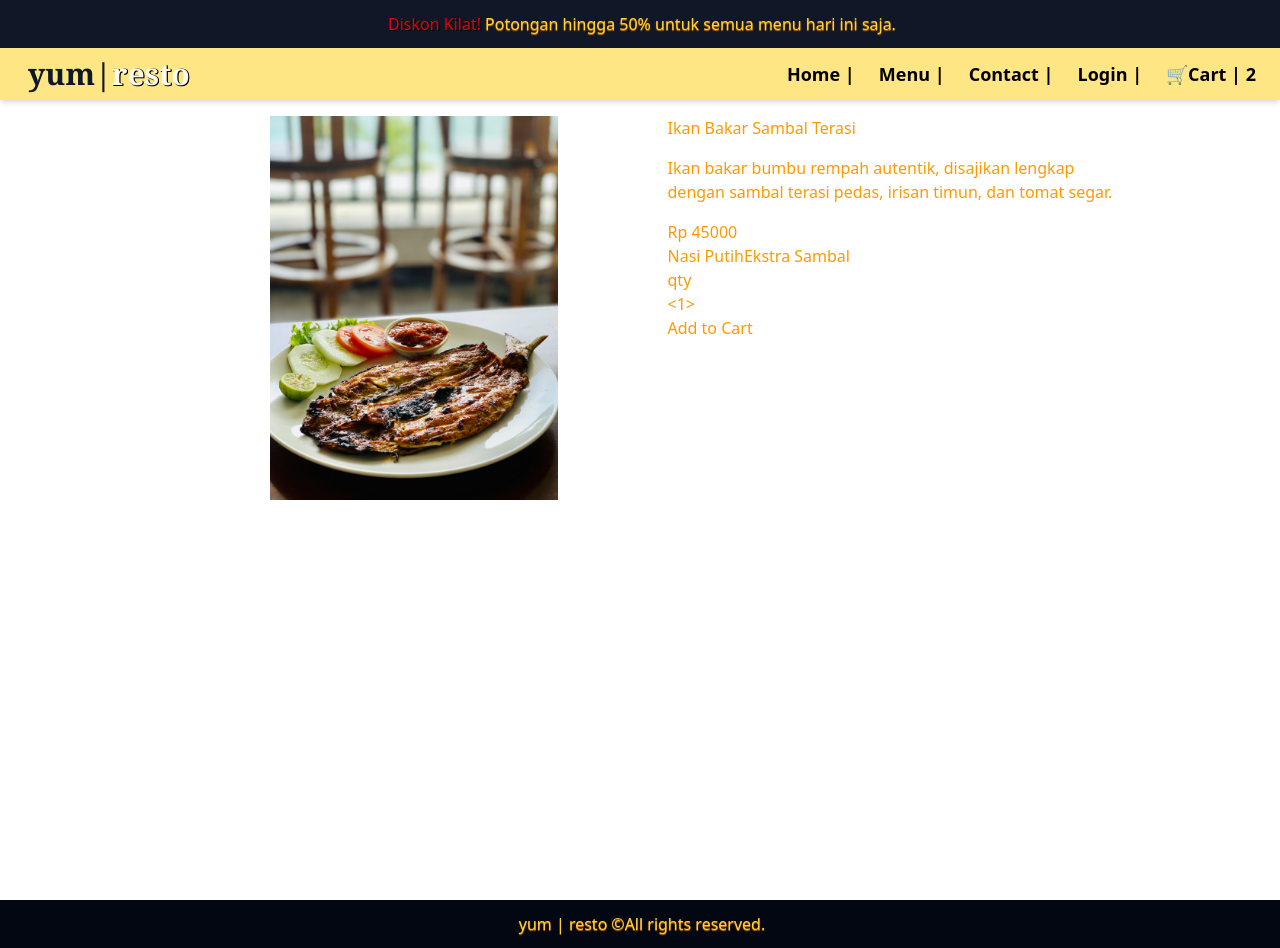
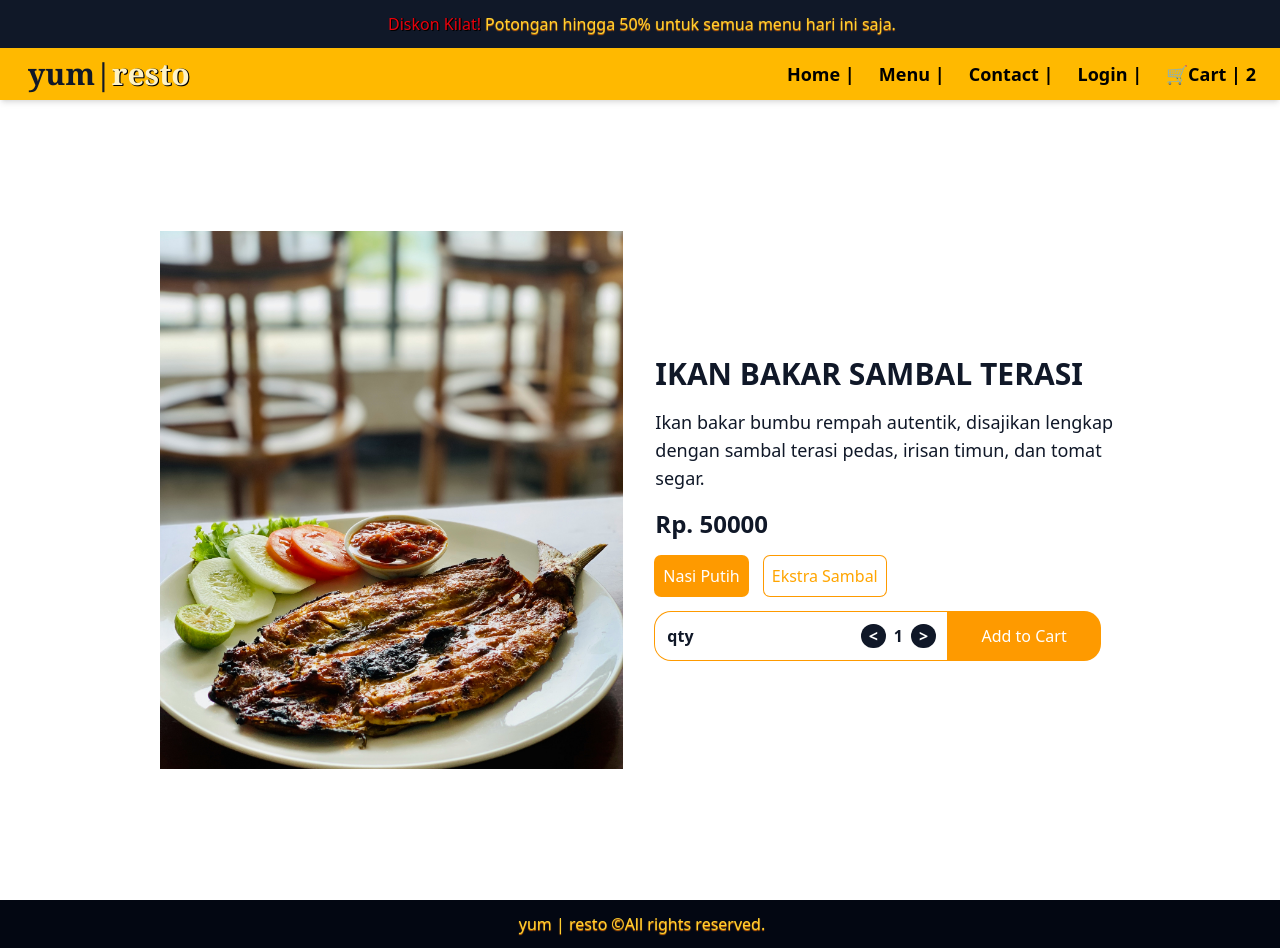
Before and after one commit to pristya/yum-resto, a Next.js app: page /product/1 in a window 1280 px wide. Built offline with nearby package versions, Linux system fonts and the light colour scheme.

Commit message:
working on the cart page, product page and category page

```diff
--- a/components/Navbar.tsx
+++ b/components/Navbar.tsx
@@ -26,10 +26,10 @@ const Navbar = () => {
   const user = false;
 
   return (
-    <nav className="flex items-center justify-between p-2 bg-amber-200 shadow-md">
+    <nav className="flex items-center justify-between p-2 bg-amber-400 shadow-md">
       <div className="font-bold text-gray-900 font-serif text-3xl mx-5">
         yum|
-        <span className="text-amber-50 [text-shadow:1px_0px_0px_#000,1px_1px_0px_#000]">
+        <span className="text-amber-100 [text-shadow:1px_0px_0px_#000,1px_1px_0px_#000]">
           resto
         </span>
       </div>
@@ -45,23 +45,23 @@ const Navbar = () => {
           <Link
             key={link.id}
             href={link.url}
-            className="hover:text-amber-500 transition-all"
+            className="hover:text-amber-100 transition-all"
           >
             {link.title} |
           </Link>
         ))}
         {!user ? (
-          <Link href={"/login"} className="hover:text-amber-500">
+          <Link href={"/login"} className="hover:text-amber-100">
             {" "}
             Login |
           </Link>
         ) : (
-          <Link href={"/orders"} className="hover:text-amber-500">
+          <Link href={"/orders"} className="hover:text-amber-100">
             {" "}
             Orders{" "}
           </Link>
         )}
-        <div className="hover:text-amber-500">
+        <div className="hover:text-amber-100">
           <Cart />
         </div>
       </div>
--- a/components/Price.tsx
+++ b/components/Price.tsx
@@ -1,4 +1,5 @@
-import React from "react";
+"use client";
+import React, { useEffect, useState } from "react";
 
 type Props = {
   price: number;
@@ -7,30 +8,57 @@ type Props = {
 };
 
 const Price = ({ price, id, options }: Props) => {
+  const [total, setTotal] = useState(price);
+  const [qty, setQty] = useState(1);
+  const [selected, setSelected] = useState(0);
+
+  useEffect(() => {
+    setTotal(
+      qty * (options ? price + options[selected].additionalPrice : price),
+    );
+  }, [qty, selected, options, price ]);
+
   return (
-    <div>
-      <h2>Rp {price}</h2>
+    <div className="flex flex-col gap-4">
+      <h2 className="text-2 gap-4 text-2xl font-bold">Rp. {total}</h2>
 
       {/* Option Container */}
-      <div className="">
-        {options?.map(option => (
-            <button key={option.title}>{option.title}</button>
+      <div className="flex gap-4">
+        {options?.map((option, index) => (
+          <button
+            key={option.title}
+            className="min-w[6rem] p-2 ring-1 ring-amber-500 rounded-md"
+            style={{
+              background:
+                selected === index ? "var(--color-amber-500)" : "white",
+              color: selected === index ? "white" : "orange",
+            }}
+            onClick={() => setSelected(index)}
+          >
+            {option.title}
+          </button>
         ))}
       </div>
 
       {/* Quantity */}
-      <div>
-        <div>
-            <span>qty</span>
-            <div>
-                <button>{'<'}</button>
-                <button>1</button>
-                <button>{'>'}</button>
-            </div>
+      <div className="flex justify-between items-center mr-15 md:mr-5">
+        <div className="flex justify-between w-full p-3 ring-1 font-bold ring-amber-500 rounded-l-2xl">
+          <span>qty</span>
+          <div className="flex gap-2 items-center">
+            <button onClick={() => setQty((prev) => (prev > 1 ? prev - 1 : 1))} className="bg-gray-900 text-white px-2 rounded-full">
+              {"<"}
+            </button>
+            <button className="text-2xs">{qty}</button>
+            <button onClick={() => setQty((prev) => (prev < 9 ? prev + 1 : 9))} className="bg-gray-900 text-white px-2 rounded-full">
+              {">"}
+            </button>
+          </div>
         </div>
 
         {/* Cart */}
-        <button>Add to Cart</button>
+        <button className="bg-amber-500 w-56 text-white p-3 ring-1 ring-amber-500 rounded-r-2xl">
+          Add to Cart
+        </button>
       </div>
     </div>
   );
--- a/components/Slider.tsx
+++ b/components/Slider.tsx
@@ -51,7 +51,7 @@ const Slider = () => {
         <div className="flex gap-4">
           <Link
             href={"/menu"}
-            className="bg-amber-400 hover:bg-amber-200 text-white font-bold py-4 px-10 rounded-sm transition-all duration-300 transform hover:scale-105 shadow-lg shadow-amber-400/20 text-shadow-xs text-shadow-gray-900"
+            className="bg-amber-400 hover:bg-amber-700 text-white font-bold py-4 px-10 rounded-sm transition-all duration-300 transform hover:scale-105 shadow-lg shadow-amber-400/20 text-shadow-xs text-shadow-gray-900"
           >
             Pesan Sekarang
           </Link>
--- a/package.json
+++ b/package.json
@@ -11,9 +11,11 @@
   "dependencies": {
     "@prisma/adapter-pg": "^7.2.0",
     "@prisma/client": "^7.2.0",
+    "autoprefixer": "^10.4.23",
     "dotenv": "^17.2.3",
     "next": "16.1.3",
     "pg": "^8.17.1",
+    "postcss": "^8.5.6",
     "react": "19.2.3",
     "react-dom": "19.2.3"
   },
@@ -25,7 +27,7 @@
     "eslint": "^9",
     "eslint-config-next": "16.1.3",
     "prettier-plugin-prisma": "^5.0.0",
-    "tailwindcss": "^4",
+    "tailwindcss": "^4.1.18",
     "typescript": "^5"
   }
 }
--- a/src/app/cart/page.tsx
+++ b/src/app/cart/page.tsx
@@ -1,9 +1,57 @@
+import Image from "next/image";
 import React from "react";
 
 const CartPage = () => {
-    return (
-        <div>Cart Page</div>
-    );
+  return (
+    <div className="h-[calc(100vh-6rem)] md:h-[calc(100vh-9rem)] grid grid-cols-2 text-amber-500">
+
+      {/* Grid */}
+      <div className="h-1/2 p-4 flex flex-col gap-4 overflow-y-auto">
+        {/* Single Item */}
+        <div className="flex items-center justify-between gap-4">
+          <Image src={"/menu/main course/ikan bakar.jpg"} alt="" width={100} height={100}/>
+          <div className="uppercase flex text-xl font-bold w-20 h-20 shrink-0">
+            <h1>Ikan Bakar</h1>
+            <span>Nasi Putih</span>
+          </div>
+          <h2 className="font-bold">Rp. 30000</h2>
+          <span className="cursor-pointer">X</span>
+        </div>
+
+        {/* Single Item */}
+        <div className="flex items-center justify-between mb-4 ">
+          <Image src={"/menu/main course/ayam bakar.jpg"} alt="" width={100} height={100}/>
+          <div className="uppercase text-xl font-bold">
+            <h1>Ikan Bakar</h1>
+            <span>Nasi Putih</span>
+          </div>
+          <h2 className="font-bold">Rp. 30000</h2>
+          <span className="cursor-pointer">X</span>
+        </div>
+
+        {/* Single Item */}
+        <div className="flex items-center justify-between mb-4 ">
+          <Image src={"/menu/main course/steak.jpg"} alt="" width={100} height={100}/>
+          <div className="uppercase text-xl font-bold">
+            <h1>Ikan Bakar</h1>
+            <span>Nasi Putih</span>
+          </div>
+          <h2 className="font-bold">Rp. 30000</h2>
+          <span className="cursor-pointer">X</span>
+        </div>
+      </div>
+
+      {/* Payment Container */}
+      <div className="h-1/2 p-4 bg-fuchsia-100">
+        <div className="">
+          <div className="">Subtotal (3 items)</div>
+          <div className="">Rp. 10000 </div>
+        </div>
+        <hr className=""/>
+        <button className="bg-amber-500 text-white p-2 rounded-md w-1/2">CHECKOUT</button>
+      </div>
+    </div>
+  );
 };
 
 export default CartPage;
--- a/src/app/menu/page.tsx
+++ b/src/app/menu/page.tsx
@@ -3,7 +3,7 @@ import Featured from "../../../components/Featured";
 
 const MenuPage = () => {
     return (
-        <main className="">
+        <main>
             <Featured isFullPage={true} />
         </main>
     );
--- a/src/app/product/[id]/page.tsx
+++ b/src/app/product/[id]/page.tsx
@@ -5,21 +5,22 @@ import Price from "../../../../components/Price";
 
 const SingleProductPage = () => {
   return (
-    <div className="p-4 lg: px-20 xl:px-40 h-screen flex flex-col justify-around text-amber-500 md:flex-row">
+    <div className="p-4 lg:px-20 xl:px-40 h-screen flex flex-col justify-around text-gray-900 md:flex-row md:gap-8 md:items-center">
       {singleProduct.img && (
-        <div className="relative w-full h-1/2">
+        <div className="relative w-full h-1/2 md:h-[70%]">
           <Image
             src={singleProduct.img}
             alt=""
-            className="object-contain"
+            className="object-cover transition-transform duration-500 group-hover:scale-110"
             fill
           />
         </div>
       )}
 
-      <div className="h-1/2 flex flex-col gap-4">
-        <h1>{singleProduct.title}</h1>
-        <p>{singleProduct.desc}</p>
+
+      <div className="h-1/2 flex flex-col gap-4 md:h-[70%] md:justify-center">
+        <h1 className="text-2xl md:text-3xl font-bold mt-4 uppercase">{singleProduct.title}</h1>
+        <p className="text-2xs md:text-lg">{singleProduct.desc}</p>
         <Price
           price={singleProduct.price}
           id={singleProduct.id}
```
Also changed, not shown: 1 other file (tests, documents, lock files or other folders).
